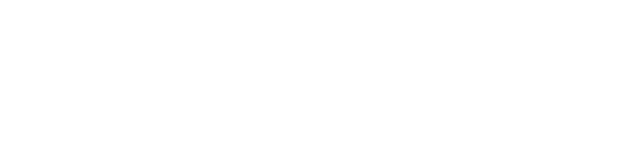
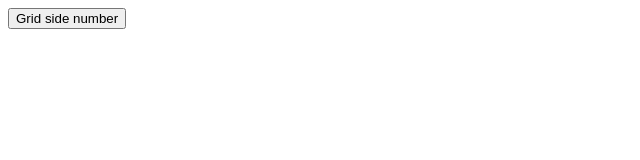
Before and after one commit to citrico-citrico/odin-etch-a-sketch, a plain HTML site: page index.html in a window 1280 px wide. Shown: the whole page, without its empty margins (0-640 px from the left). Drawn offline with Linux system fonts and the light colour scheme.

Commit message:
Created a button for the user to select the number of sides of the grid.

```diff
--- a/index.html
+++ b/index.html
@@ -6,8 +6,8 @@
     <title>Etch-a-sketch</title>
 </head>
 <body>
-    <div class="container"></div>
-
+    <button type="submit">Grid side number</button>
+    <div id="container"></div>
 
     <script src="script.js"></script>
 </body>
```
